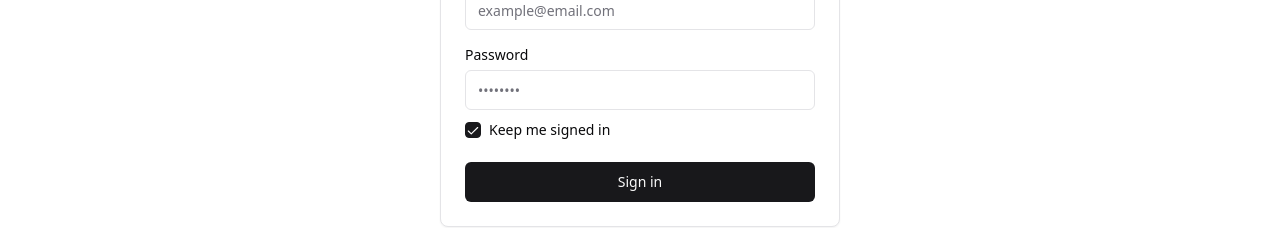
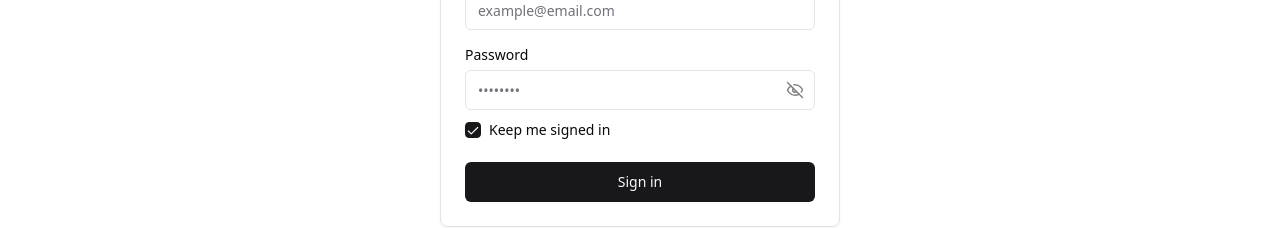
Before and after one commit to ProjetoPM/SilverBullet-v2, a React (Vite) app: page / in a window 1280 px wide. Shown: the part 355-583 px from the top of the page. Built offline with nearby package versions, Linux system fonts and the light colour scheme.

Commit message:
feat: add password toggle icon in input field

```diff
--- a/src/components/ui/Input.tsx
+++ b/src/components/ui/Input.tsx
@@ -1,25 +1,44 @@
-import * as React from "react"
-
-import { cn } from "@/lib/utils"
+import { cn } from '@/lib/utils'
+import { Eye, EyeOff } from 'lucide-react'
+import { Button } from '.'
+import { forwardRef, useState } from 'react'
 
 export interface InputProps
   extends React.InputHTMLAttributes<HTMLInputElement> {}
 
-const Input = React.forwardRef<HTMLInputElement, InputProps>(
-  ({ className, type, ...props }, ref) => {
+const Input = forwardRef<HTMLInputElement, InputProps>(
+  ({ className, type, id, ...props }, ref) => {
+    const [showPassword, setShowPassword] = useState(false)
+
     return (
+      <div className="relative flex items-center">
         <input
-        type={type}
+          id={id}
+          type={showPassword ? 'text' : type}
           className={cn(
-          "flex h-10 w-full rounded-md border border-input bg-background px-3 py-2 text-sm ring-offset-background file:border-0 file:bg-transparent file:text-sm file:font-medium placeholder:text-muted-foreground focus-visible:outline-none focus-visible:ring-2 focus-visible:ring-ring focus-visible:ring-offset-2 disabled:cursor-not-allowed disabled:opacity-50",
+            'flex h-10 w-full rounded-md border border-input bg-background px-3 py-2 text-sm ring-offset-background file:border-0 file:bg-transparent file:text-sm file:font-medium placeholder:text-muted-foreground focus-visible:outline-none focus-visible:ring-2 focus-visible:ring-ring focus-visible:ring-offset-2 disabled:cursor-not-allowed disabled:opacity-50',
             className
           )}
           ref={ref}
           {...props}
         />
+        {type === 'password' && (
+          <Button
+            id={`${id}-toggle-password`}
+            type="button"
+            variant="ghost"
+            className="absolute top-1 right-1 h-8 w-8 opacity-50 hover:opacity-100"
+            size="icon"
+            onClick={() => setShowPassword((previous) => !previous)}
+          >
+            {showPassword && <Eye size={18} />}
+            {!showPassword && <EyeOff size={18} />}
+          </Button>
+        )}
+      </div>
     )
   }
 )
-Input.displayName = "Input"
+Input.displayName = 'Input'
 
 export { Input }
```
Lines whose indentation alone changed are shown as unchanged.
